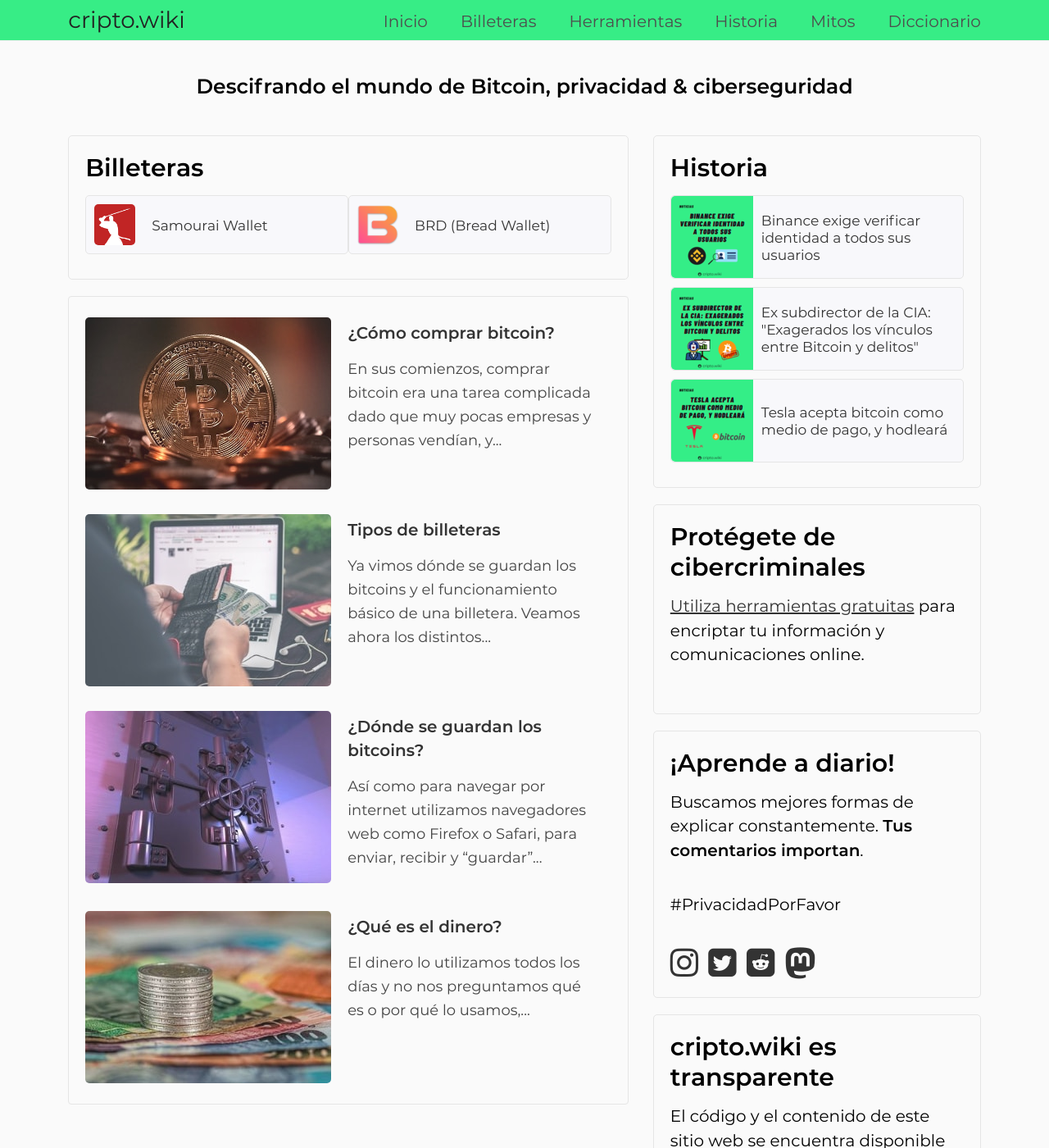
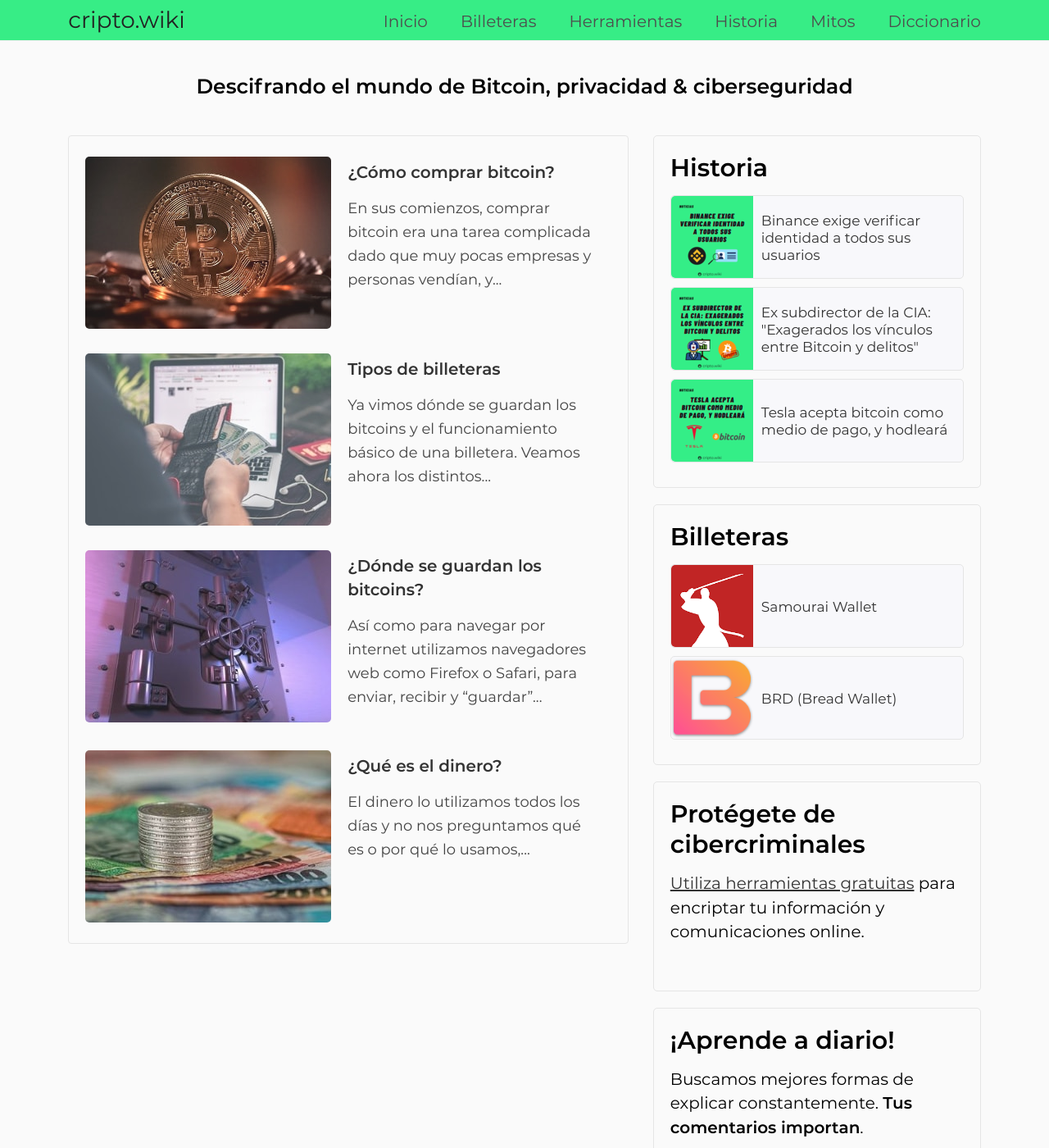
Before and after one commit to criptowiki/criptowiki, a Jekyll site: the page built from index.html, in a window 1280 px wide and 1400 px high. Shown: the whole window at 82% size. Built offline with Jekyll 4.4.1, drawn with Linux system fonts in a browser that asks for light colours; some web fonts are replaced; some of the changed text lies outside the part shown.

Commit message:
Reorder homepage and about page

```diff
--- a/assets/css/index.sass
+++ b/assets/css/index.sass
@@ -18,43 +18,6 @@
     display: flex
     flex-direction: column
     float: left
-
-#welcome
-    float: left
-
-#wallets
-    float: left
-    display: flex
-    flex-wrap: wrap
-    flex-direction: row
-    width: 100%
-
-#wallets a
-    display: flex
-    flex: 1 0 50%
-    padding: 10px
-    margin-bottom: 10px
-    font-size: 0.9em
-    text-decoration: none
-    background-color: #F8F8FB
-    border: 1px solid #E5E5E5
-    border-radius: 5px
-    -moz-border-radius: 5px
-    -webkit-border-radius: 5px
-
-#wallets a > div
-    padding: 10px
-    margin-top: auto
-    margin-bottom: auto
-    font-size: 0.95em
-
-#wallets a > div > span
-    padding-left: 10px
-
-#wallets a:hover
-    background-color: #F3F3F8
-    color: #111
-    border: 1px solid #888
 
 .articles-list
     padding: 10px 0px
@@ -106,12 +69,14 @@
     font-size: 0.9em
     color: #444
 
-#history
+#history,
+#wallets
     display: flex
     flex-wrap: wrap
     flex-direction: row
 
-#history a
+#history a,
+#wallets a
     display: flex
     flex: 1 0 100%
     margin-bottom: 10px
@@ -123,12 +88,14 @@
     -moz-border-radius: 5px
     -webkit-border-radius: 5px
 
-#history a:hover
+#history a:hover,
+#wallets a:hover
     background-color: #F3F3F8
     color: #111
     border: 1px solid #888
 
-#history img
+#history img,
+#wallets img
     min-width: 100px
     max-width: 100px
     border-top-right-radius: 0
@@ -138,7 +105,8 @@
     -webkit-border-top-right-radius: 0
     -webkit-border-bottom-right-radius: 0
 
-#history div
+#history div,
+#wallets div
     padding: 10px
     margin-top: auto
     margin-bottom: auto
--- a/index.html
+++ b/index.html
@@ -7,17 +7,6 @@
 <h1 id="motto">{{ site.description }}</h1>
 <div id="column-left">
 	<div id="column-left-flex">
-		<div id="welcome" class="section border">
-			<h2 class="subtitle">Billeteras</h2>
-			<div id="wallets">
-				{% for post in site.categories.wallets limit: 2 %}
-					<a href="{{ post.permalink }}">
-						<img src="{{ site.baseurl }}/assets/img/{{ post.image }}" width="50" />
-						<div><span>{{ post.title }}</span></div>
-					</a>
-				{% endfor %}
-			</div>
-		</div>
 
 		<div class="articles-list">
 			{% for post in site.categories.bitcoin limit: 5 %}
@@ -49,6 +38,20 @@
 			{% endfor %}
 		</div>
 	</div>
+
+	<div class="section border">
+		<h2 class="subtitle">Billeteras</h2>
+		<div class="content" id="wallets">
+			{% for post in site.categories.wallets limit: 2 %}
+			{% assign image_array = post.image | split: "." %}
+		            <a href="{{ post.permalink }}">
+	        			<img src="{{ site.baseurl }}/assets/img/{{ post.image }}" width="50" />
+	        			<div><span>{{ post.title }}</span></div>
+		            </a>
+			{% endfor %}
+		</div>
+	</div>
+
 	<div class="section border">
 		<h2 class="subtitle">Protégete de cibercriminales</h2>
 		<div class="content">
@@ -70,13 +73,5 @@
 			</div>
 		</div>
 	</div>
-	<div class="section border">
-		<h2 class="subtitle">cripto.wiki es transparente</h2>
-		<div class="content">
-			<p>
-				El código y el contenido de este sitio web se encuentra disponible en <a href="https://github.com/criptowiki/criptowiki">GitHub</a>.
-			</p>
-		</div>
-	</div>
 </div>
 <div class="clear"></div>
```
Also changed, not shown: pages/about.html (+10 -0 lines).
